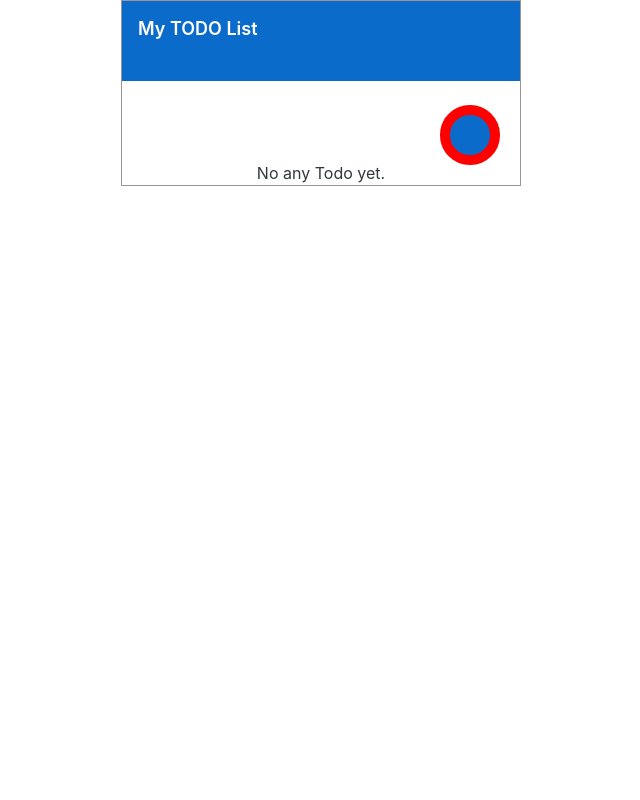
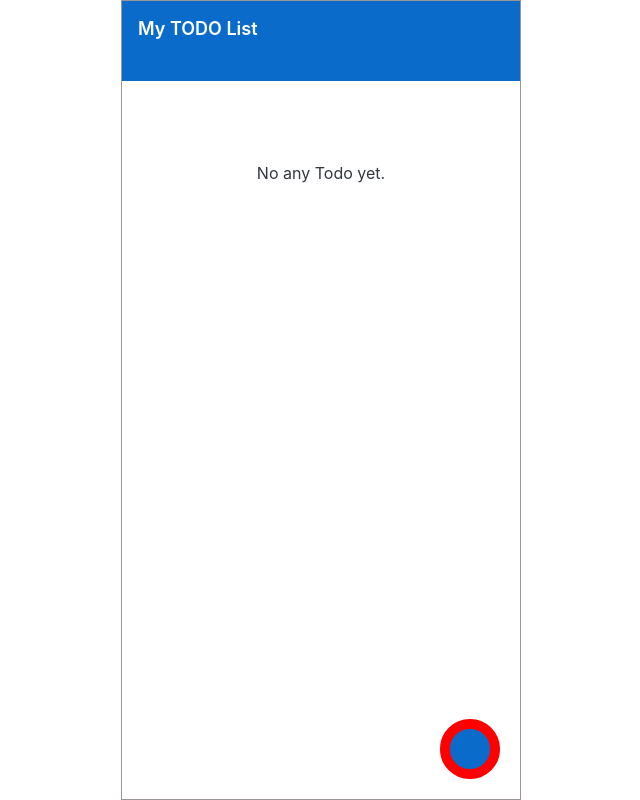
Before and after one commit to mdtasnim0503/todoapp, a React (Vite) app: page / in a window 1280 px wide. Shown: the whole page, without its empty margins (319-959 px from the left). Built offline with nearby package versions, Linux system fonts and the light colour scheme; some icons are missing.

Commit message:
first commit 1/12

```diff
--- a/src/component/ProjectTodoList/ProjectTodoList.jsx
+++ b/src/component/ProjectTodoList/ProjectTodoList.jsx
@@ -13,6 +13,7 @@ function ProjectTodoList() {
       sx={{
         border: "1px solid #9d9595",
         height: "100%",
+        minHeight: "100vh",
         position: "relative",
       }}
     >
```
